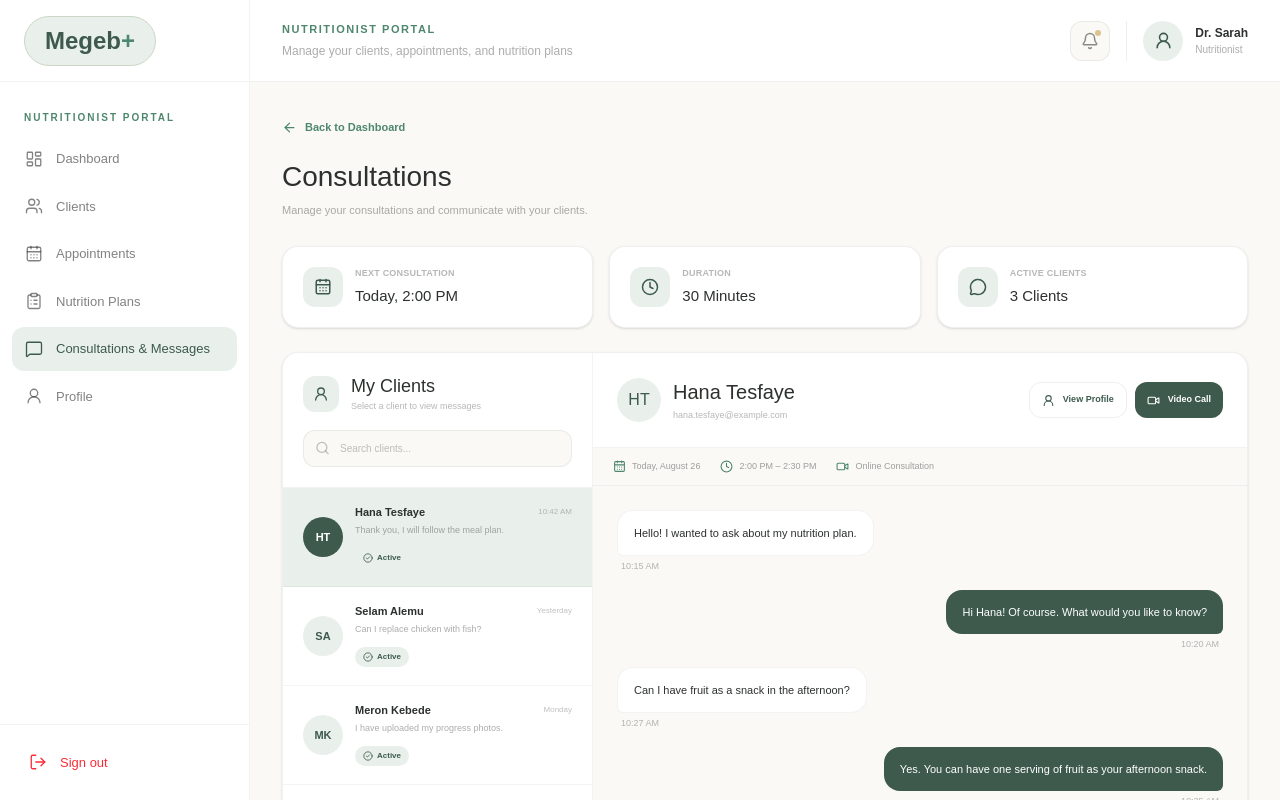
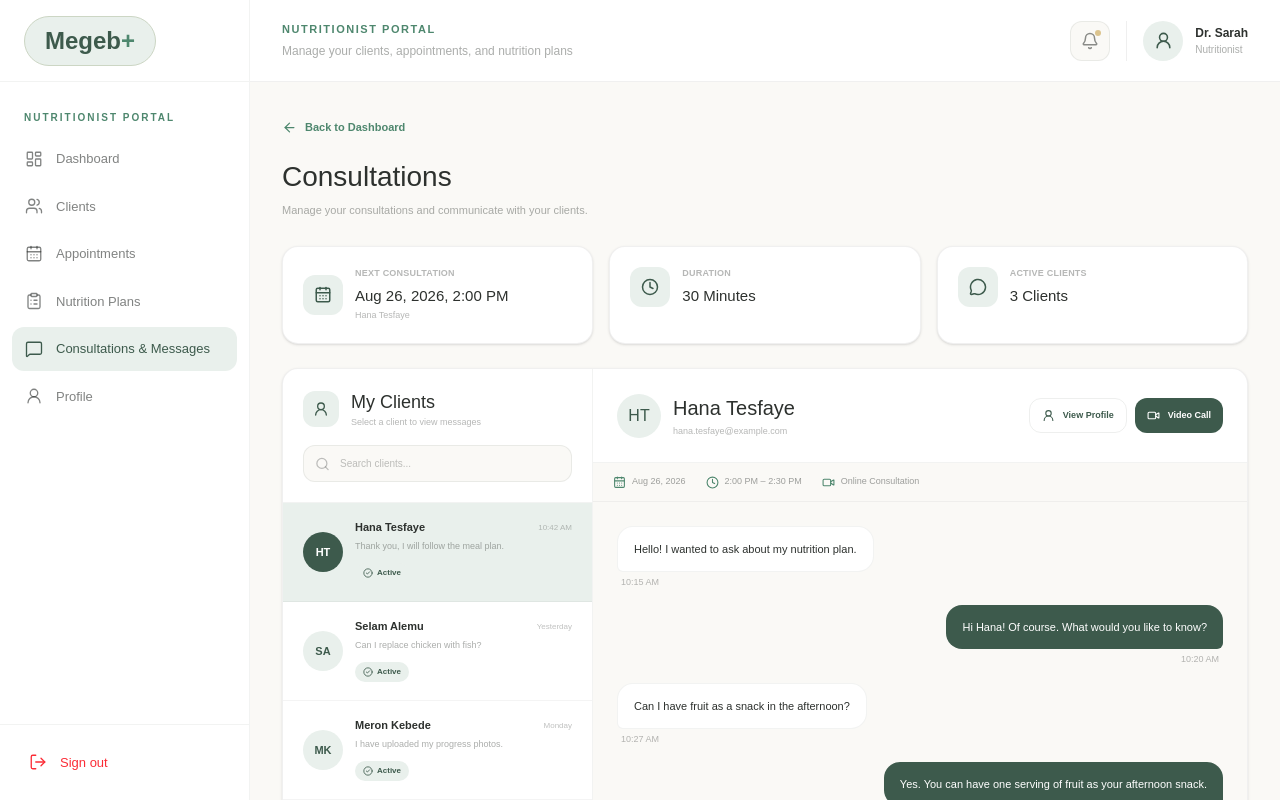
Before and after one commit to yeabsira23/megeb-plus-web, a Next.js app: page /nutritionist/consultations in a window 1280 px wide. Shown: the top 800 px of the page. Built offline with nearby package versions, Linux system fonts and the light colour scheme; no server answers.

Commit message:
Add Jitsi video consultations

```diff
--- a/package.json
+++ b/package.json
@@ -9,6 +9,7 @@
     "lint": "eslint"
   },
   "dependencies": {
+    "@jitsi/react-sdk": "^1.4.4",
     "axios": "^1.19.0",
     "lucide-react": "^1.31.0",
     "next": "16.3.0",
--- a/src/app/(root)/nutritionist/consultations/page.tsx
+++ b/src/app/(root)/nutritionist/consultations/page.tsx
@@ -33,6 +33,15 @@ type Message = {
   time: string;
 };
 
+type Consultation = {
+  id: string;
+  clientId: string;
+  date: string;
+  startTime: string;
+  endTime: string;
+  type: "Online";
+};
+
 const TEMPORARY_CLIENTS: Client[] = [
   {
     id: "1",
@@ -65,6 +74,41 @@ const TEMPORARY_CLIENTS: Client[] = [
     status: "Completed",
     lastMessage: "Thank you for your help.",
     lastMessageTime: "Aug 20",
+  },
+];
+
+const TEMPORARY_CONSULTATIONS: Consultation[] = [
+  {
+    id: "c1",
+    clientId: "1",
+    date: "2026-08-26",
+    startTime: "2:00 PM",
+    endTime: "2:30 PM",
+    type: "Online",
+  },
+  {
+    id: "c2",
+    clientId: "2",
+    date: "2026-08-27",
+    startTime: "10:00 AM",
+    endTime: "10:30 AM",
+    type: "Online",
+  },
+  {
+    id: "c3",
+    clientId: "3",
+    date: "2026-08-28",
+    startTime: "3:00 PM",
+    endTime: "3:30 PM",
+    type: "Online",
+  },
+  {
+    id: "c4",
+    clientId: "4",
+    date: "2026-08-29",
+    startTime: "11:00 AM",
+    endTime: "11:30 AM",
+    type: "Online",
   },
 ];
 
@@ -142,10 +186,61 @@ const TEMPORARY_MESSAGES: Record<string, Message[]> = {
   ],
 };
 
+function formatConsultationDate(dateString: string): string {
+  const date = new Date(`${dateString}T00:00:00`);
+
+  const today = new Date();
+  const tomorrow = new Date();
+
+  tomorrow.setDate(today.getDate() + 1);
+
+  if (date.toDateString() === today.toDateString()) {
+    return "Today";
+  }
+
+  if (date.toDateString() === tomorrow.toDateString()) {
+    return "Tomorrow";
+  }
+
+  return date.toLocaleDateString("en-US", {
+    month: "short",
+    day: "numeric",
+    year: "numeric",
+  });
+}
+
+function getDurationInMinutes(
+  startTime: string,
+  endTime: string
+): number {
+  const parseTime = (time: string) => {
+    const [timePart, modifier] = time.split(" ");
+    let [hours, minutes] = timePart.split(":").map(Number);
+
+    if (modifier === "PM" && hours !== 12) {
+      hours += 12;
+    }
+
+    if (modifier === "AM" && hours === 12) {
+      hours = 0;
+    }
+
+    return hours * 60 + minutes;
+  };
+
+  let start = parseTime(startTime);
+  let end = parseTime(endTime);
+
+  if (end < start) {
+    end += 24 * 60;
+  }
+
+  return end - start;
+}
+
 function ConsultationsContent() {
   const [sidebarOpen, setSidebarOpen] = useState(false);
 
-  // Default client when opening the consultation page normally.
   const [selectedClientId, setSelectedClientId] = useState("1");
 
   const [search, setSearch] = useState("");
@@ -158,13 +253,6 @@ function ConsultationsContent() {
 
   const clientIdFromUrl = searchParams.get("clientId");
 
-  /*
-   * If the page was opened from:
-   *
-   * /nutritionist/consultations?clientId=2
-   *
-   * then automatically select Selam.
-   */
   useEffect(() => {
     if (
       clientIdFromUrl &&
@@ -181,11 +269,34 @@ function ConsultationsContent() {
       (client) => client.id === selectedClientId
     ) ?? TEMPORARY_CLIENTS[0];
 
+  const selectedConsultation =
+    TEMPORARY_CONSULTATIONS.find(
+      (consultation) =>
+        consultation.clientId === selectedClient.id
+    ) ?? TEMPORARY_CONSULTATIONS[0];
+
   const filteredClients = TEMPORARY_CLIENTS.filter(
     (client) =>
       client.name.toLowerCase().includes(search.toLowerCase()) ||
       client.email.toLowerCase().includes(search.toLowerCase())
   );
+
+  const duration = getDurationInMinutes(
+    selectedConsultation.startTime,
+    selectedConsultation.endTime
+  );
+
+  const nextConsultation =
+    TEMPORARY_CONSULTATIONS.find(
+      (consultation) =>
+        consultation.date >=
+        new Date().toISOString().split("T")[0]
+    ) ?? TEMPORARY_CONSULTATIONS[0];
+
+  const nextConsultationClient =
+    TEMPORARY_CLIENTS.find(
+      (client) => client.id === nextConsultation.clientId
+    );
 
   function handleSendMessage(e: React.FormEvent<HTMLFormElement>) {
     e.preventDefault();
@@ -282,7 +393,14 @@ function ConsultationsContent() {
                   </p>
 
                   <p className="font-display mt-1 text-[15px]">
-                    Today, 2:00 PM
+                    {formatConsultationDate(
+                      nextConsultation.date
+                    )}
+                    , {nextConsultation.startTime}
+                  </p>
+
+                  <p className="font-body mt-0.5 text-[9px] text-[#2D312E]/35">
+                    {nextConsultationClient?.name}
                   </p>
                 </div>
               </div>
@@ -301,7 +419,7 @@ function ConsultationsContent() {
                   </p>
 
                   <p className="font-display mt-1 text-[15px]">
-                    30 Minutes
+                    {duration} Minutes
                   </p>
                 </div>
               </div>
@@ -495,7 +613,7 @@ function ConsultationsContent() {
                   </div>
                 </div>
 
-                {/* Consultation Details */}
+                {/* Dynamic Consultation Details */}
                 <div className="border-b border-[#2D312E]/[0.05] bg-[#FAF9F6] px-5 py-3">
                   <div className="flex flex-wrap items-center gap-x-5 gap-y-2">
                     <span className="flex items-center gap-1.5 font-body text-[9px] text-[#2D312E]/45">
@@ -503,7 +621,10 @@ function ConsultationsContent() {
                         size={13}
                         className="text-[#4E876E]"
                       />
-                      Today, August 26
+
+                      {formatConsultationDate(
+                        selectedConsultation.date
+                      )}
                     </span>
 
                     <span className="flex items-center gap-1.5 font-body text-[9px] text-[#2D312E]/45">
@@ -511,7 +632,9 @@ function ConsultationsContent() {
                         size={13}
                         className="text-[#4E876E]"
                       />
-                      2:00 PM – 2:30 PM
+
+                      {selectedConsultation.startTime} –{" "}
+                      {selectedConsultation.endTime}
                     </span>
 
                     <span className="flex items-center gap-1.5 font-body text-[9px] text-[#2D312E]/45">
@@ -519,7 +642,8 @@ function ConsultationsContent() {
                         size={13}
                         className="text-[#4E876E]"
                       />
-                      Online Consultation
+
+                      {selectedConsultation.type} Consultation
                     </span>
                   </div>
                 </div>
--- /dev/null
+++ b/src/app/(root)/nutritionist/consultations/video/[clientId]/page.tsx
@@ -0,0 +1,212 @@
+"use client";
+
+import { JitsiMeeting } from "@jitsi/react-sdk";
+import { useParams, useRouter } from "next/navigation";
+import {
+  ArrowLeft,
+  PhoneOff,
+  UserRound,
+  Video,
+} from "lucide-react";
+import { useMemo, useState } from "react";
+
+type Client = {
+  id: string;
+  name: string;
+  email: string;
+};
+
+const TEMPORARY_CLIENTS: Client[] = [
+  {
+    id: "1",
+    name: "Hana Tesfaye",
+    email: "hana.tesfaye@example.com",
+  },
+  {
+    id: "2",
+    name: "Selam Alemu",
+    email: "selam.alemu@example.com",
+  },
+  {
+    id: "3",
+    name: "Meron Kebede",
+    email: "meron.kebede@example.com",
+  },
+  {
+    id: "4",
+    name: "Liya Michael",
+    email: "liya.michael@example.com",
+  },
+];
+
+export default function VideoConsultationPage() {
+  const params = useParams();
+  const router = useRouter();
+
+  const clientId = params.clientId as string;
+
+  const client =
+    TEMPORARY_CLIENTS.find((item) => item.id === clientId) ??
+    TEMPORARY_CLIENTS[0];
+
+  const [callEnded, setCallEnded] = useState(false);
+
+  /*
+   * Each client gets their own consultation room.
+   *
+   * Example:
+   * Hana -> megeb-consultation-1
+   * Selam -> megeb-consultation-2
+   */
+  const roomName = useMemo(
+    () => `megeb-consultation-${client.id}`,
+    [client.id]
+  );
+
+  function goBack() {
+    router.push(
+      `/nutritionist/consultations?clientId=${client.id}`
+    );
+  }
+
+  function endCall() {
+    setCallEnded(true);
+
+    setTimeout(() => {
+      goBack();
+    }, 800);
+  }
+
+  return (
+    <main className="min-h-screen bg-[#1F2522] text-white">
+      {/* Top Bar */}
+      <header className="flex h-16 items-center justify-between border-b border-white/10 bg-[#252C28] px-5 sm:px-7">
+        <div className="flex items-center gap-4">
+          <button
+            type="button"
+            onClick={goBack}
+            className="flex h-9 w-9 items-center justify-center rounded-xl text-white/70 transition hover:bg-white/10 hover:text-white"
+            aria-label="Back to consultations"
+          >
+            <ArrowLeft size={18} />
+          </button>
+
+          <div>
+            <div className="flex items-center gap-2">
+              <Video
+                size={15}
+                className="text-[#8FC5A8]"
+              />
+
+              <h1 className="font-display text-[16px]">
+                Video Consultation
+              </h1>
+            </div>
+
+            <p className="font-body mt-0.5 text-[9px] text-white/40">
+              Secure online consultation
+            </p>
+          </div>
+        </div>
+
+        {/* Consultation Info */}
+        <div className="hidden items-center gap-3 sm:flex">
+          <div className="flex h-9 w-9 items-center justify-center rounded-full bg-[#E9F0EC] text-[#3D5A4C]">
+            <UserRound size={15} />
+          </div>
+
+          <div>
+            <p className="font-body text-[10px] font-semibold text-white">
+              {client.name}
+            </p>
+
+            <p className="font-body text-[8px] text-white/40">
+              Consultation room
+            </p>
+          </div>
+        </div>
+      </header>
+
+      {/* Main Area */}
+      <div className="relative flex min-h-[calc(100vh-64px)] flex-col">
+        {/* Jitsi Meeting */}
+        <div className="flex flex-1 items-center justify-center p-3 sm:p-5">
+          <div className="h-[calc(100vh-150px)] min-h-[520px] w-full max-w-7xl overflow-hidden rounded-2xl bg-[#151A18] shadow-2xl">
+            {!callEnded ? (
+              <JitsiMeeting
+                domain="meet.jit.si"
+                roomName={roomName}
+                userInfo={{
+  displayName: "Megeb+ Nutritionist",
+  email: "nutritionist@megebplus.com",
+}}
+                configOverwrite={{
+                  startWithAudioMuted: false,
+                  startWithVideoMuted: false,
+                  prejoinConfig: {
+                    enabled: true,
+                  },
+                  disableModeratorIndicator: true,
+                  enableEmailInStats: false,
+                }}
+                interfaceConfigOverwrite={{
+                  DISABLE_JOIN_LEAVE_NOTIFICATIONS: true,
+                  MOBILE_APP_PROMO: false,
+                  TILE_VIEW_MAX_COLUMNS: 2,
+                }}
+                onReadyToClose={() => {
+                  goBack();
+                }}
+                getIFrameRef={(iframeRef) => {
+                  iframeRef.style.width = "100%";
+                  iframeRef.style.height = "100%";
+                  iframeRef.style.border = "0";
+                }}
+              />
+            ) : (
+              <div className="flex h-full items-center justify-center">
+                <div className="text-center">
+                  <div className="mx-auto flex h-16 w-16 items-center justify-center rounded-full bg-white/10">
+                    <PhoneOff
+                      size={25}
+                      className="text-white/50"
+                    />
+                  </div>
+
+                  <h2 className="font-display mt-5 text-[20px]">
+                    Consultation ended
+                  </h2>
+
+                  <p className="font-body mt-2 text-[10px] text-white/40">
+                    Returning to consultations...
+                  </p>
+                </div>
+              </div>
+            )}
+          </div>
+        </div>
+
+        {/* Bottom Controls */}
+        <div className="border-t border-white/10 bg-[#252C28] px-5 py-4">
+          <div className="flex items-center justify-center">
+            <button
+              type="button"
+              onClick={endCall}
+              disabled={callEnded}
+              className="flex h-12 items-center gap-2 rounded-full bg-red-500 px-6 text-[10px] font-bold text-white transition hover:bg-red-600 disabled:cursor-not-allowed disabled:opacity-60"
+            >
+              <PhoneOff size={17} />
+              End Consultation
+            </button>
+          </div>
+
+          <p className="mt-2 text-center font-body text-[8px] text-white/25">
+            {callEnded
+              ? "Ending consultation..."
+              : "Your video and microphone controls are available inside the meeting."}
+          </p>
+        </div>
+      </div>
+    </main>
+  );
+}
```
Also changed, not shown: 1 other file (tests, documents, lock files or other folders).
